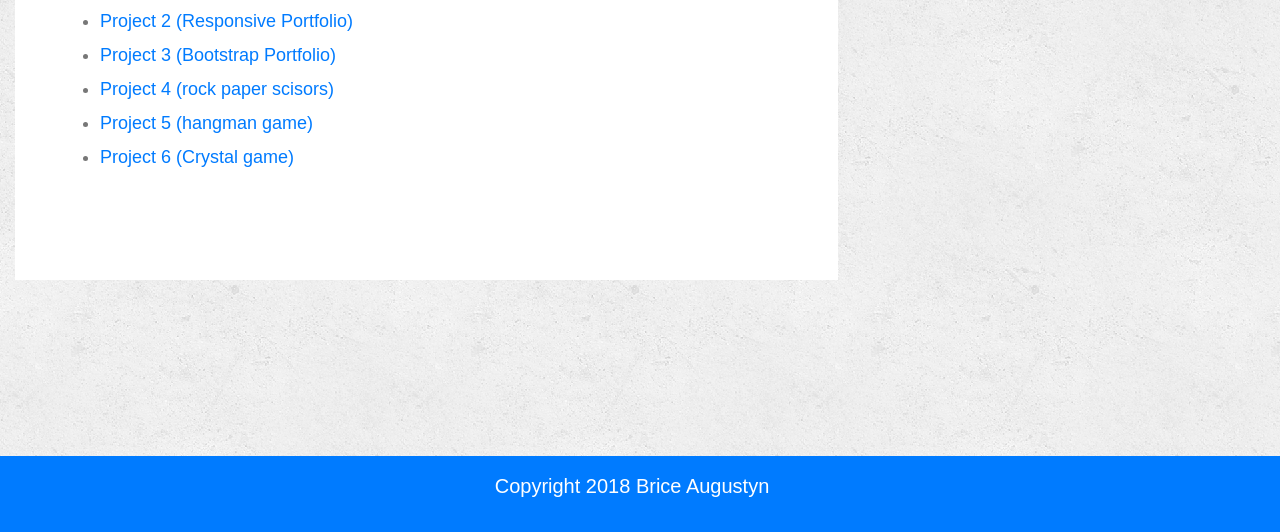
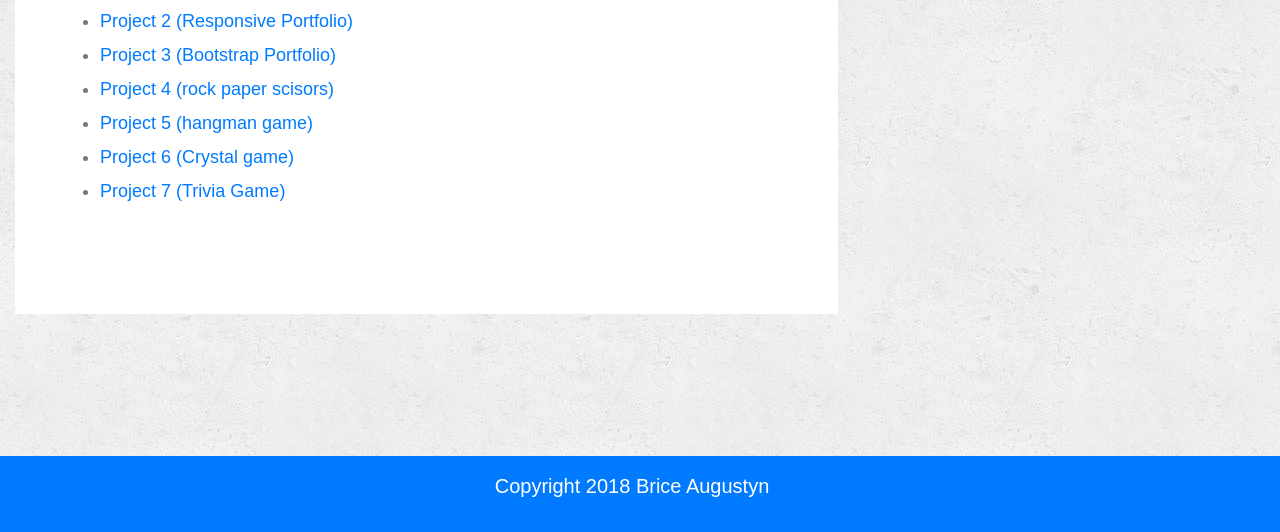
Before and after one commit to briceaugustyn/Bootstrap-Portfolio, a plain HTML site: page portfolio.html in a window 1280 px wide. Shown: the part 268-800 px from the top of the page. Drawn offline with nearby package versions, Linux system fonts and the light colour scheme.

Commit message:
added last project

```diff
--- a/portfolio.html
+++ b/portfolio.html
@@ -47,6 +47,8 @@
                                                                 <li><a href="https://briceaugustyn.github.io/rock-paper-scisors/">Project 4 (rock paper scisors)</a></li>
                                                                 <li><a href="https://briceaugustyn.github.io/Hangman-Game/">Project 5 (hangman game)</a></li>
                                                                 <li><a href="https://briceaugustyn.github.io/week-4-game/">Project 6 (Crystal game)</a></li>
+                                                                <li><a href="https://briceaugustyn.github.io/TriviaGame/">Project 7 (Trivia Game)</a></li>
+
                                                             </ul>
 
                                                 </div>
```
